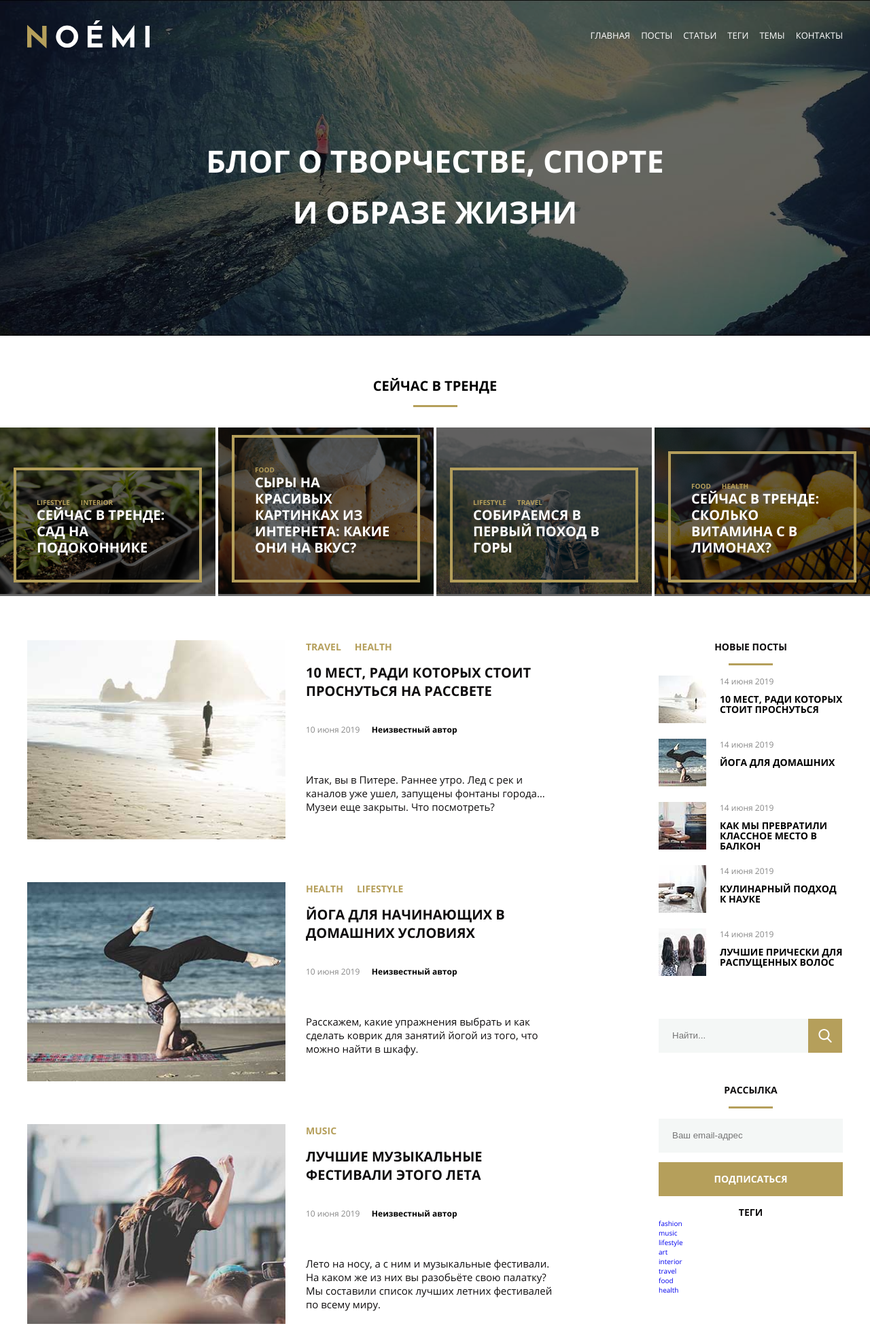
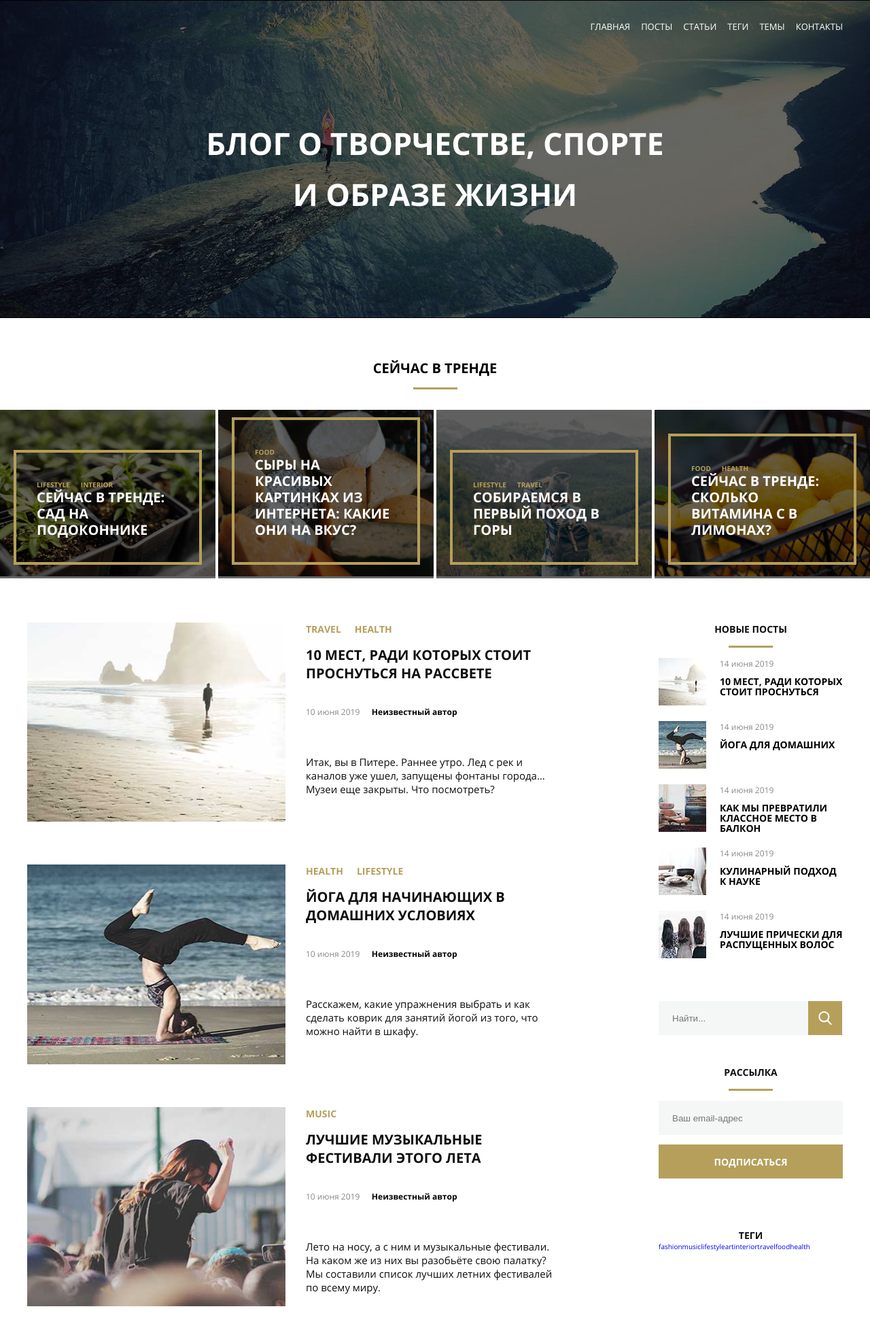
Before and after one commit to Sych95/mq-diplom-beschastnov, a plain HTML site: page index.html in a window 1280 px wide. Shown: the top 1954 px of the page at 68% size. Drawn offline with Linux system fonts and the light colour scheme.

Commit message:
Add files via upload

```diff
--- a/css/style.css
+++ b/css/style.css
@@ -82,7 +82,7 @@
   }
 
   .img-logo {
-	width: 100%;
+	min-width: 100%;
 	object-fit: cover;
   }
 
@@ -411,6 +411,10 @@
 	outline: none;
   }
 
+	.subscribe{
+		margin-bottom: 60px;
+  }
+
   .subscribe-input {
 	  width: 100%;
 	  height: 50px;
@@ -444,10 +448,13 @@
 		text-transform: uppercase;
   }
 
-
-
   .visually-hidden {
 		visibility: hidden;
+  }
+
+  .tag-list {
+	  display: flex;
+	  flex-wrap: wrap;
   }
 
 
@@ -609,7 +616,7 @@
 	}
 
 	.img-logo {
-		max-width: 100%;
+		min-width: 100%;
 	}
 
 	.menu {
```
Lines whose indentation alone changed are shown as unchanged.
